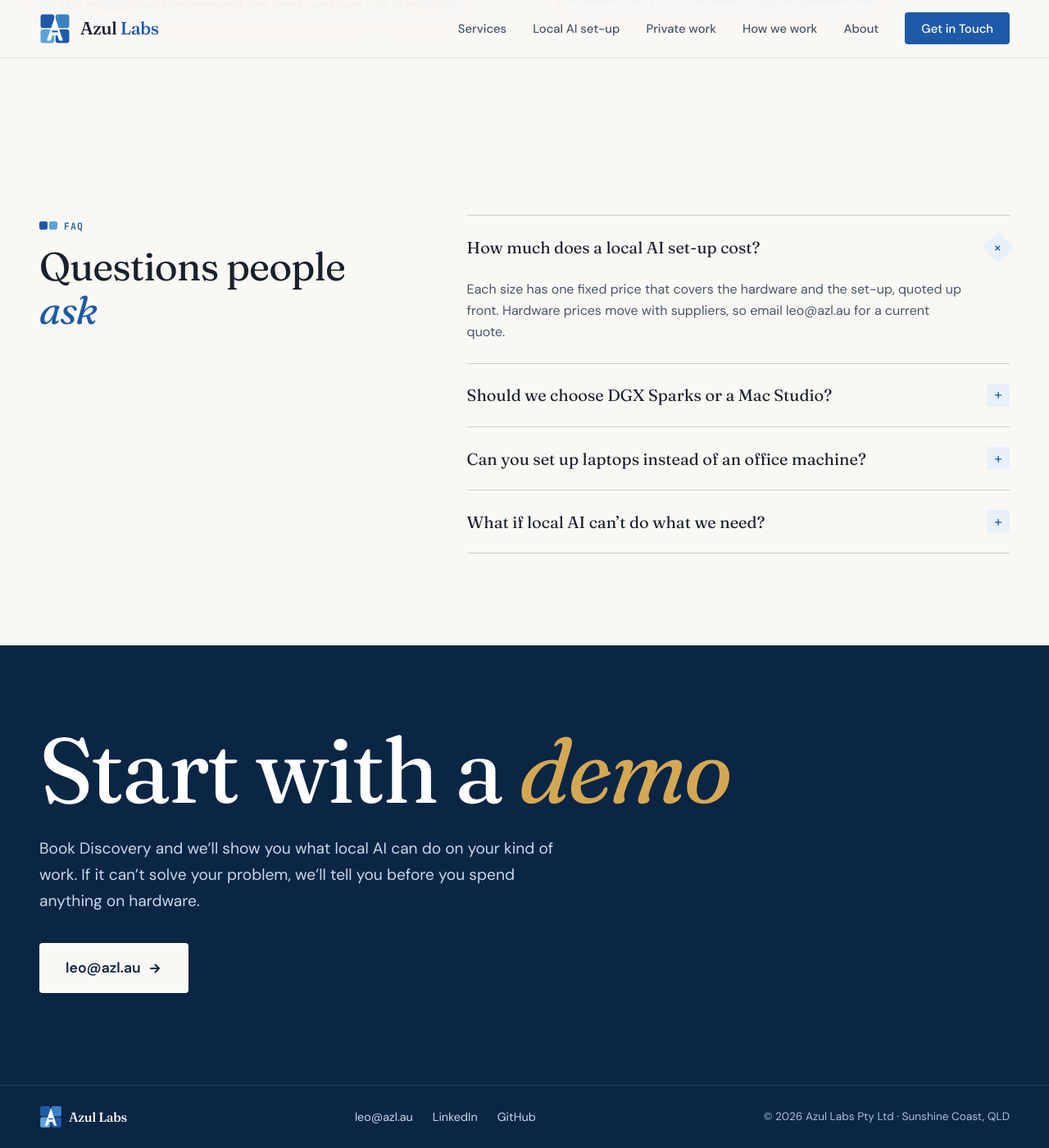
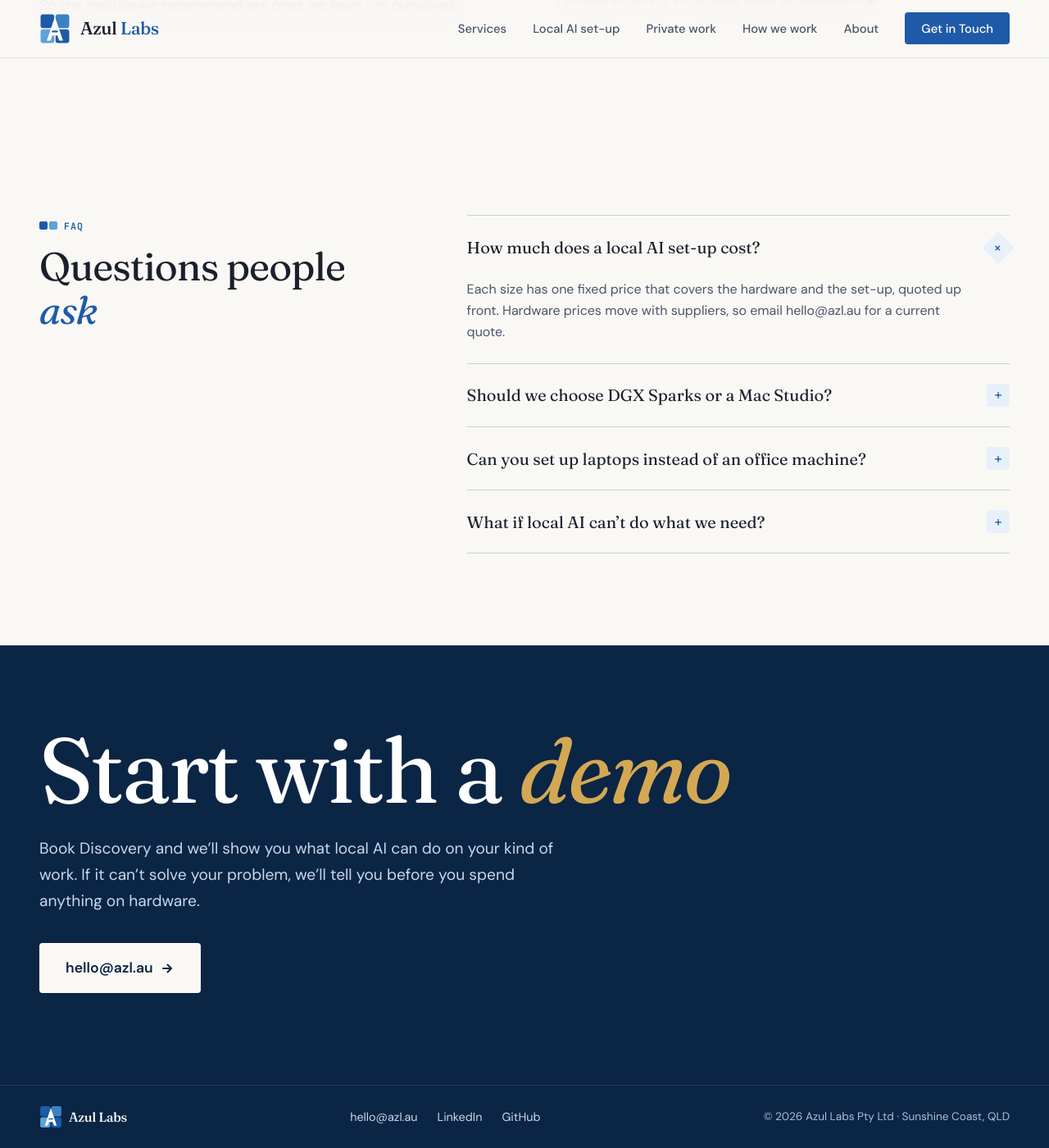
Before and after one commit to leo-dcfa/azl, a Jekyll site: the page built from local.html, in a window 1280 px wide and 1400 px high, scrolled down 4914 px. Shown: the whole window at 82% size. Built offline with Jekyll 4.4.1, drawn with Linux system fonts in a browser that asks for light colours.

Commit message:
Use hello@azl.au as the public contact address

```diff
--- a/_includes/footer.html
+++ b/_includes/footer.html
@@ -5,7 +5,7 @@
             <span class="logo-text">Azul Labs</span>
         </div>
         <ul class="footer-links">
-            <li><a href="mailto:leo@azl.au">leo@azl.au</a></li>
+            <li><a href="mailto:hello@azl.au">hello@azl.au</a></li>
             <li><a href="https://www.linkedin.com/in/leofilipealves/">LinkedIn</a></li>
             <li><a href="https://github.com/leo-dcfa">GitHub</a></li>
         </ul>
--- a/_layouts/home.html
+++ b/_layouts/home.html
@@ -12,7 +12,7 @@ layout: default
     "slogan": "AI, laid tile by tile",
     "description": "Azul Labs is an AI engineering and software consultancy on the Sunshine Coast, Queensland, founded by Leo Alves. It provides AI consulting, agent development, local and self-hosted LLM setup, private AI workloads that stay off the cloud, LLM fine-tuning, agent evals, Claude API integration, Salesforce development, and Python solutions for startups, SMBs, and scale-ups.",
     "url": "https://azl.au",
-    "email": "leo@azl.au",
+    "email": "hello@azl.au",
     "logo": "https://azl.au/assets/images/logo-horizontal.svg",
     "image": "https://azl.au/assets/images/logo-icon-1024.png",
     "address": {
--- a/index.html
+++ b/index.html
@@ -191,7 +191,7 @@ permalink: /
             <p class="section-label">Private work</p>
             <h2>Keep sensitive work <em>off the cloud</em></h2>
             <p>Some jobs shouldn't go anywhere near a cloud AI provider. If you need documents analysed, a model run over sensitive data, or a fine-tuned model tested, we can run it on infrastructure we run ourselves and hand back the results.</p>
-            <a href="mailto:leo@azl.au?subject=Private%20work" class="btn btn-light">
+            <a href="mailto:hello@azl.au?subject=Private%20work" class="btn btn-light">
                 Ask about private work
                 <svg width="18" height="18" viewBox="0 0 18 18" fill="none" aria-hidden="true"><path d="M4 9H14M14 9L9.5 4.5M14 9L9.5 13.5" stroke="currentColor" stroke-width="2" stroke-linecap="round" stroke-linejoin="round"/></svg>
             </a>
@@ -296,8 +296,8 @@ permalink: /
     <div class="contact-inner">
         <h2>Let's <em>talk</em></h2>
         <p>Got a project in mind, or just want to know if running AI locally makes sense for you? Happy to chat.</p>
-        <a href="mailto:leo@azl.au" class="contact-btn">
-            leo@azl.au
+        <a href="mailto:hello@azl.au" class="contact-btn">
+            hello@azl.au
             <svg width="18" height="18" viewBox="0 0 18 18" fill="none" aria-hidden="true"><path d="M4 9H14M14 9L9.5 4.5M14 9L9.5 13.5" stroke="currentColor" stroke-width="2" stroke-linecap="round" stroke-linejoin="round"/></svg>
         </a>
         <div class="contact-details">
--- a/local.html
+++ b/local.html
@@ -14,7 +14,7 @@ permalink: /local/
         <p class="hero-sub">Open-weight models chosen for your work, running on hardware you own: a machine in your office, or a laptop for each person.</p>
         <p class="hero-sub-2">We’ll show you what local AI can do on your team’s real tasks before you spend anything on hardware. When you’re ready, we source and configure the hardware, install it at your office, and give your IT team a guide to keep it secure.</p>
         <div class="hero-actions">
-            <a href="mailto:leo@azl.au?subject=Local%20AI%20set-up" data-goatcounter-click="local-demo-hero" data-goatcounter-title="Book a demo (top)" class="btn btn-primary">
+            <a href="mailto:hello@azl.au?subject=Local%20AI%20set-up" data-goatcounter-click="local-demo-hero" data-goatcounter-title="Book a demo (top)" class="btn btn-primary">
                 Book a demo
                 <svg width="18" height="18" viewBox="0 0 18 18" fill="none" aria-hidden="true"><path d="M4 9H14M14 9L9.5 4.5M14 9L9.5 13.5" stroke="currentColor" stroke-width="2" stroke-linecap="round" stroke-linejoin="round"/></svg>
             </a>
@@ -124,7 +124,7 @@ permalink: /local/
             <div class="includes-card price-card">
                 <h3>One fixed price per size</h3>
                 <p>Each size has a single price that covers the hardware and the set-up, quoted up front. Hardware prices move with suppliers, so we quote on the day.</p>
-                <a href="mailto:leo@azl.au?subject=Local%20AI%20quote" data-goatcounter-click="local-quote" data-goatcounter-title="Ask for a quote">Ask for a quote</a>
+                <a href="mailto:hello@azl.au?subject=Local%20AI%20quote" data-goatcounter-click="local-quote" data-goatcounter-title="Ask for a quote">Ask for a quote</a>
             </div>
         </div>
     </div>
@@ -234,7 +234,7 @@ permalink: /local/
         <div class="faq-list">
             <details class="faq-item" open>
                 <summary>How much does a local AI set-up cost?</summary>
-                <p>Each size has one fixed price that covers the hardware and the set-up, quoted up front. Hardware prices move with suppliers, so email leo@azl.au for a current quote.</p>
+                <p>Each size has one fixed price that covers the hardware and the set-up, quoted up front. Hardware prices move with suppliers, so email hello@azl.au for a current quote.</p>
             </details>
             <details class="faq-item">
                 <summary>Should we choose DGX Sparks or a Mac Studio?</summary>
@@ -257,8 +257,8 @@ permalink: /local/
     <div class="contact-inner">
         <h2>Start with a <em>demo</em></h2>
         <p>Book Discovery and we’ll show you what local AI can do on your kind of work. If it can’t solve your problem, we’ll tell you before you spend anything on hardware.</p>
-        <a href="mailto:leo@azl.au?subject=Local%20AI%20set-up" data-goatcounter-click="local-demo-footer" data-goatcounter-title="Book a demo (bottom)" class="contact-btn">
-            leo@azl.au
+        <a href="mailto:hello@azl.au?subject=Local%20AI%20set-up" data-goatcounter-click="local-demo-footer" data-goatcounter-title="Book a demo (bottom)" class="contact-btn">
+            hello@azl.au
             <svg width="18" height="18" viewBox="0 0 18 18" fill="none" aria-hidden="true"><path d="M4 9H14M14 9L9.5 4.5M14 9L9.5 13.5" stroke="currentColor" stroke-width="2" stroke-linecap="round" stroke-linejoin="round"/></svg>
         </a>
     </div>
@@ -277,7 +277,7 @@ permalink: /local/
         "@type": "ProfessionalService",
         "name": "Azul Labs",
         "url": "https://azl.au",
-        "email": "leo@azl.au",
+        "email": "hello@azl.au",
         "founder": { "@type": "Person", "name": "Leo Alves" }
     },
     "hasOfferCatalog": {
@@ -301,7 +301,7 @@ permalink: /local/
     "@context": "https://schema.org",
     "@type": "FAQPage",
     "mainEntity": [
-        { "@type": "Question", "name": "How much does a local AI set-up cost?", "acceptedAnswer": { "@type": "Answer", "text": "Each size has one fixed price that covers the hardware and the set-up, quoted up front. Hardware prices move with suppliers, so email leo@azl.au for a current quote." } },
+        { "@type": "Question", "name": "How much does a local AI set-up cost?", "acceptedAnswer": { "@type": "Answer", "text": "Each size has one fixed price that covers the hardware and the set-up, quoted up front. Hardware prices move with suppliers, so email hello@azl.au for a current quote." } },
         { "@type": "Question", "name": "Should we choose DGX Sparks or a Mac Studio?", "acceptedAnswer": { "@type": "Answer", "text": "Both can grow: you add Sparks to a cluster, and Mac Studios can be wired together too. The difference is the software. DGX Sparks run NVIDIA’s CUDA stack, which most AI software is built and tested on first, and it is mature at serving many people and agents at the same time. A Mac Studio runs models on Apple’s Metal, which is newer for this work: it is quick and quiet for one or two people at a time, and slows sooner when many requests arrive together. Azul Labs recommends one after seeing your tasks in the Evaluation phase." } },
         { "@type": "Question", "name": "Can you set up laptops instead of an office machine?", "acceptedAnswer": { "@type": "Answer", "text": "Yes. Azul Labs sets up MacBook Pros and RTX Spark laptops with local models and agents, one per person. A laptop can run its own models on the road and use the machine in the office for heavier work when it is on the office network." } },
         { "@type": "Question", "name": "What if local AI can't do what we need?", "acceptedAnswer": { "@type": "Answer", "text": "Then Azul Labs will say so in the Discovery phase, before you spend anything on hardware." } }
```
